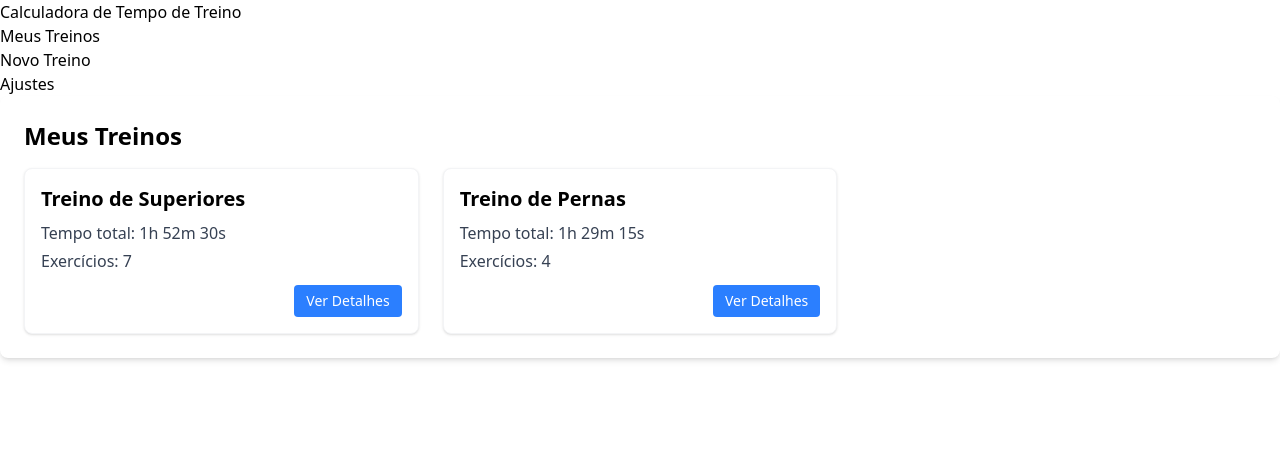
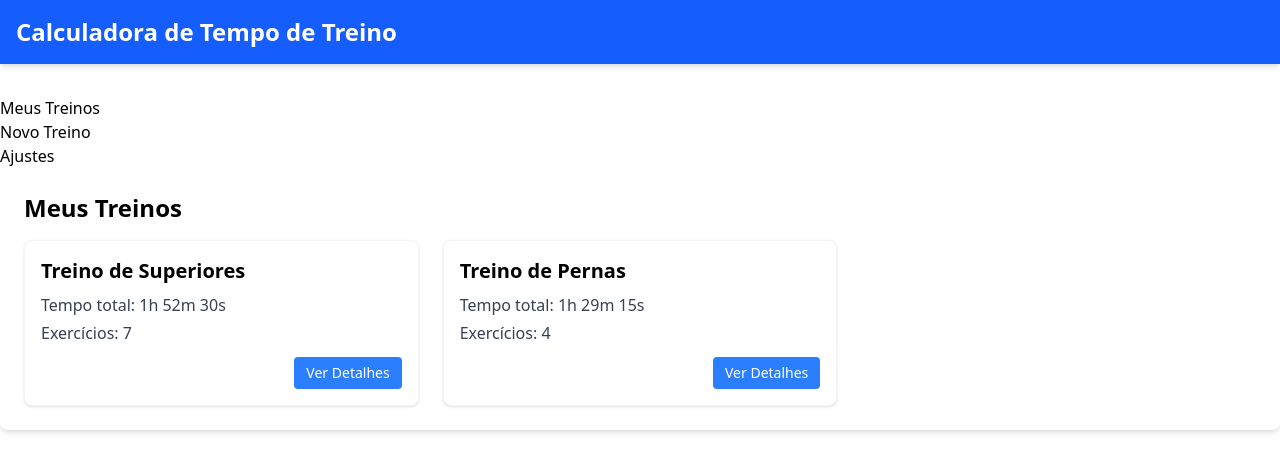
Before and after one commit to DiogoJorge1401/workout-tracking, a React (Vite) app: page / in a window 1280 px wide. Shown: the top 472 px of the page. Built offline with nearby package versions, Linux system fonts and the light colour scheme.

Commit message:
style: enhance Header component with improved styling and layout

```diff
--- a/src/components/Header.tsx
+++ b/src/components/Header.tsx
@@ -1,8 +1,8 @@
 function Header() {
   return (
-    <header>
-      <div className="container">
-        <h1>Calculadora de Tempo de Treino</h1>
+    <header className="bg-blue-600 text-white py-4 mb-8 shadow-md">
+      <div className="max-w-7xl mx-auto px-4">
+        <h1 className="text-2xl font-bold">Calculadora de Tempo de Treino</h1>
       </div>
     </header>
   );
```
